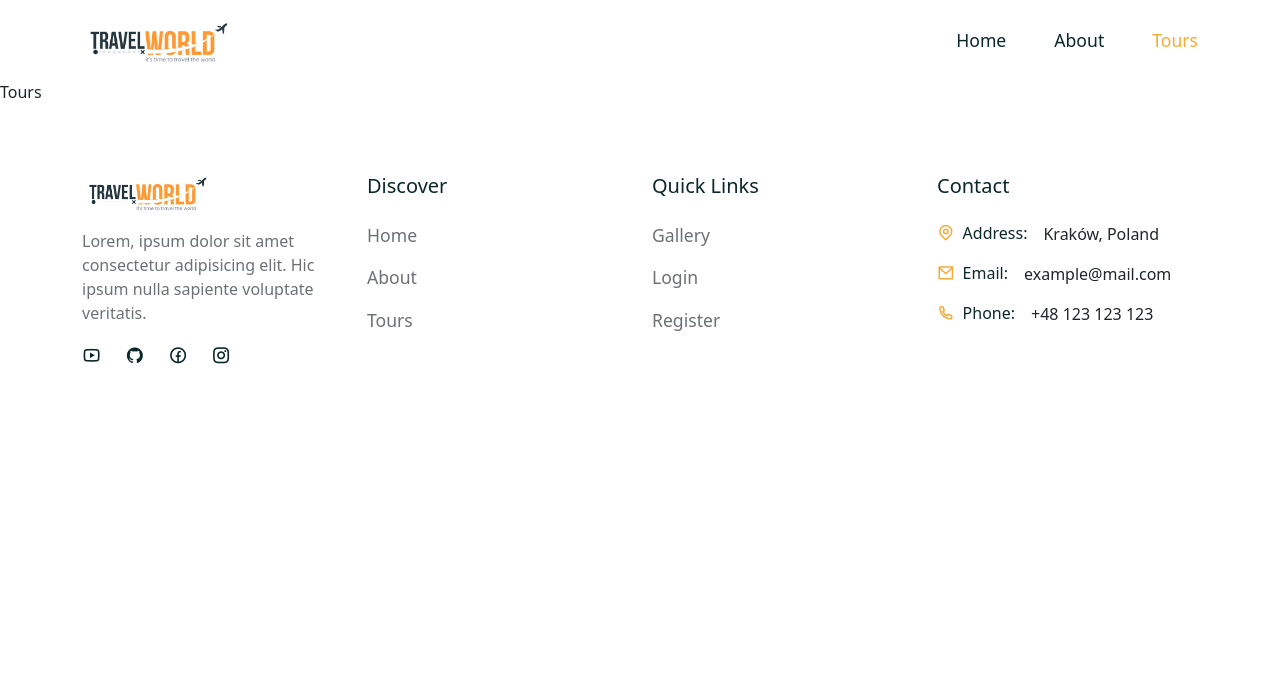
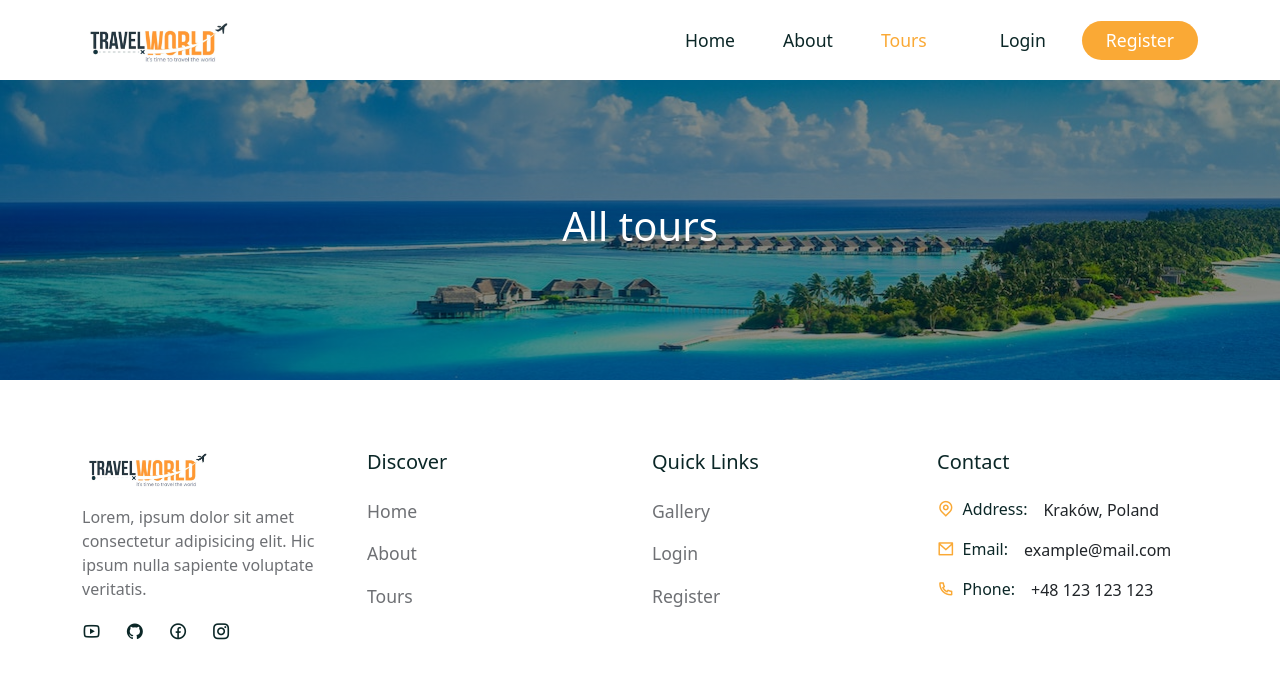
Before and after one commit to AnnaTrojanowska/Rental, a React (Create React App) app in the folder frontend/: page /tours in a window 1280 px wide. Shown: the top 678 px of the page. Built offline with nearby package versions, Linux system fonts and the light colour scheme; a web font is replaced by a local one.

Commit message:
common section

```diff
--- a/frontend/src/components/Header/Header.jsx
+++ b/frontend/src/components/Header/Header.jsx
@@ -70,7 +70,7 @@
             </ul>
           </div>
 
-          {/* <div className="nav__right d-flex align-itmes-center gap-4">
+          <div className="nav__right d-flex align-itmes-center gap-4">
             <div className="nav__btns d-flex align-items-center gap-4">
             <Button className="btn secondary__btn">
                 <Link to='/login'>
@@ -86,7 +86,7 @@
             <span className="mobile__menu">
             <i class="ri-menu-line"></i>
             </span>
-          </div> */}
+          </div>
 
 
         </div>
--- a/frontend/src/pages/Tours.jsx
+++ b/frontend/src/pages/Tours.jsx
@@ -1,8 +1,12 @@
 import React from 'react'
+import CommonSection from '../shared/CommonSection'
+
 
 const Tours = () => {
   return (
-    <div>Tours</div>
+    <>
+      <CommonSection title={"All tours"}/>
+    </>
   )
 }
 
--- /dev/null
+++ b/frontend/src/shared/CommonSection.jsx
@@ -0,0 +1,20 @@
+import React from 'react'
+import './common-section.css'
+import { Container, Row, Col } from 'reactstrap'
+
+const CommonSection = ({title}) => {
+  return (
+    <section className='common__section'>
+        <Container>
+            <Row>
+                <Col lg='12'>
+                    <h1>{title}</h1>
+                </Col>
+            </Row>
+        </Container>
+    </section>
+
+  )
+}
+
+export default CommonSection
--- /dev/null
+++ b/frontend/src/shared/common-section.css
@@ -0,0 +1,14 @@
+.common__section{
+    background: linear-gradient(rgba(0,0,0,0.45), rgba(0,0,0,0.45)), url("../assets/images/tour.jpg") no-repeat center center;
+    height: 300px;
+    display: flex;
+    align-items: center;
+    justify-content: center;
+    background-size: cover;
+    text-align: center;
+}
+
+.common__section h1{
+    font-size: 2.5rem;
+    color: #fff;
+}
```
